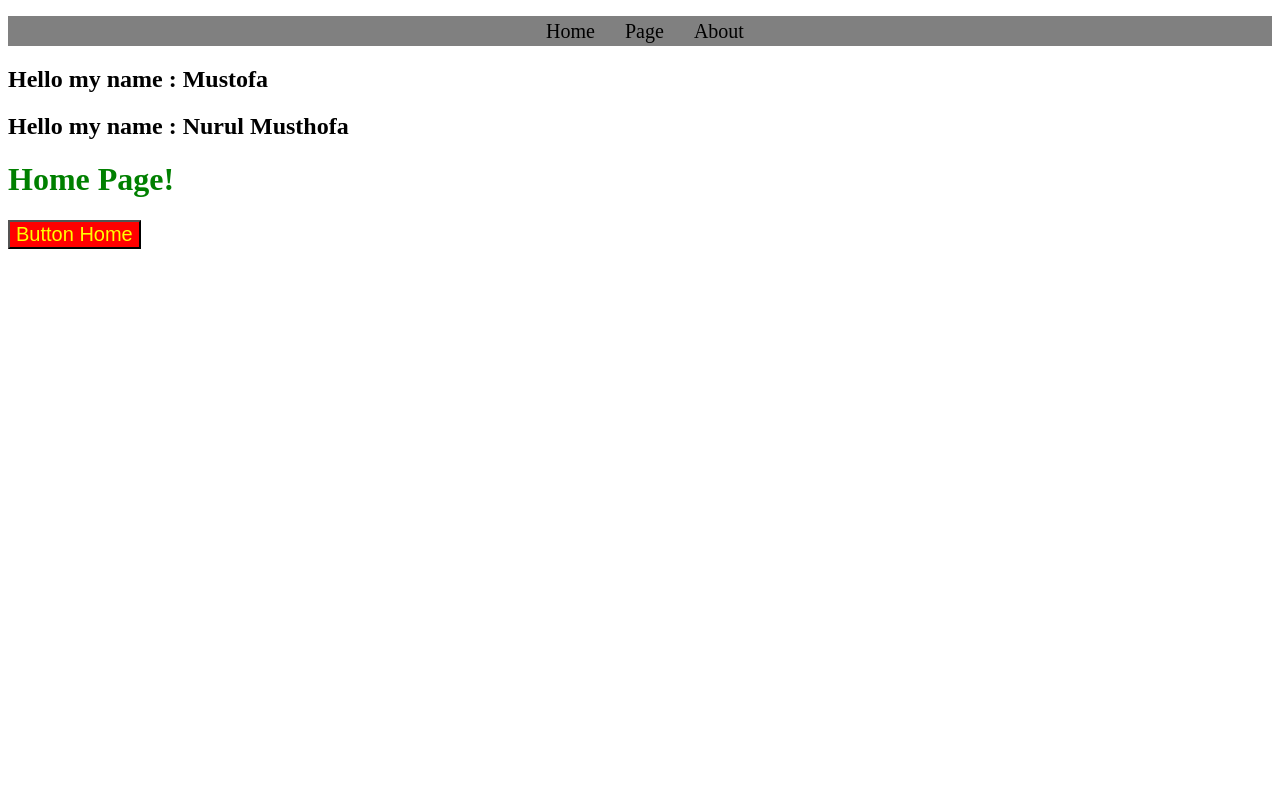
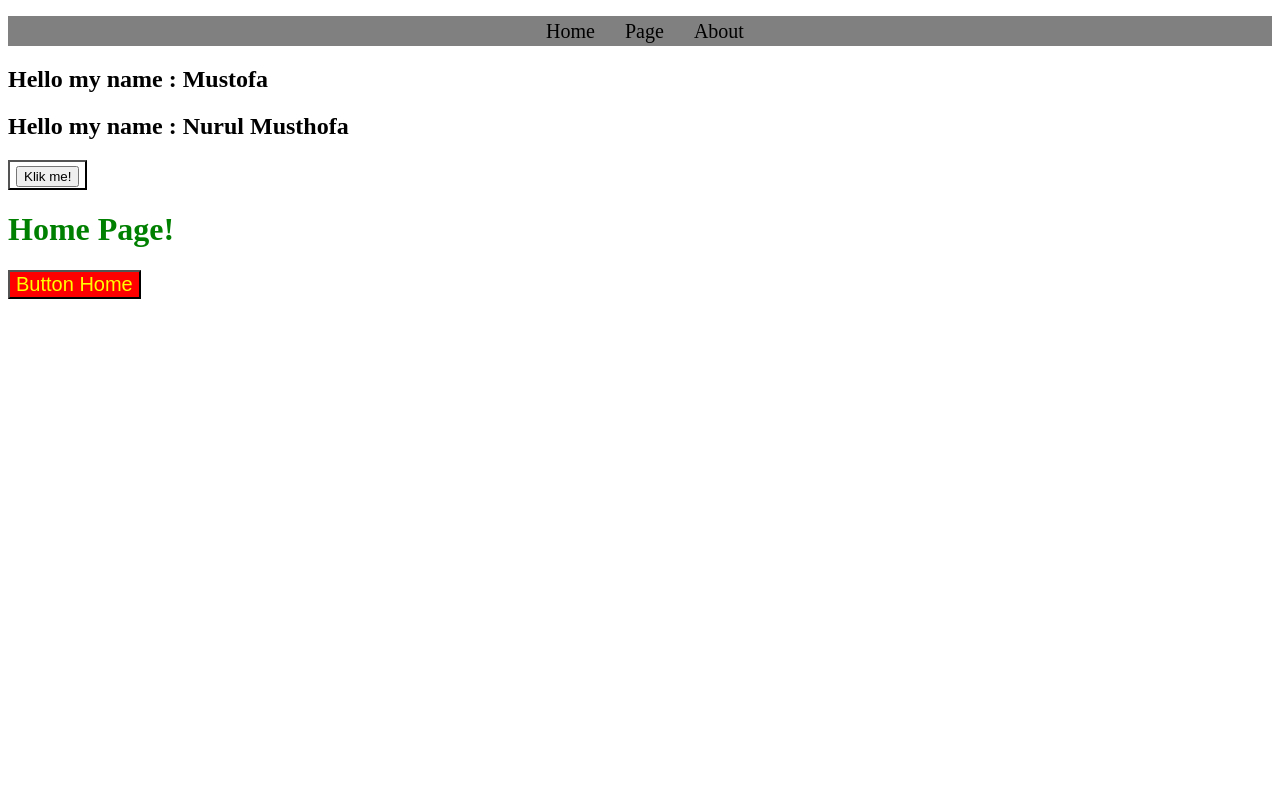
Before and after one commit to Mustofawho0/Purwadhika-Web-Develop, a React (Vite) app in the folder Front-End/Day3/intro-react/: page / in a window 1280 px wide. Shown: the top 800 px of the page. Built offline with nearby package versions, Linux system fonts and the light colour scheme.

Commit message:
React JS

```diff
--- a/Front-End/Day3/intro-react/src/App.jsx
+++ b/Front-End/Day3/intro-react/src/App.jsx
@@ -1,17 +1,21 @@
 // import "./App.css";
-// import Button from "./components/core/button";
-// import ThisIsAlert from "./components/core/alert";
+import Button from "./components/core/button";
+import ThisIsAlert from "./components/core/alert";
 import { Outlet } from "react-router-dom";
 import NavBar from "./components/core/navbar";
 import Footer from "./components/core/footer";
 import Introduce from "./pages/introduce/intro";
 
 function App() {
+  function ThisAlert() {
+    return confirm("Are you sure about that ?");
+  }
   return (
     <>
       <NavBar />
       <Introduce name="Mustofa" />
       <Introduce name="Nurul Musthofa" />
+      <ThisIsAlert clickMe={ThisAlert} />
       <div style={{ minHeight: "100vh" }}>
         <Outlet />
       </div>
@@ -21,12 +25,6 @@ function App() {
 }
 
 export default App;
-// function ThisAlert() {
-//   alert("KLIK ME!");
-// }
-{
-  /* <ThisIsAlert thisAlertHEHEHE={ThisAlert()} /> */
-}
 {
   /* <Button testAlert={AlertButton()} /> */
 }
--- a/Front-End/Day3/intro-react/src/components/core/alert.jsx
+++ b/Front-End/Day3/intro-react/src/components/core/alert.jsx
@@ -1,7 +1,16 @@
+import styled from "styled-components";
 export default function ThisIsAlert(props) {
+  const ButtonStyle = styled.button`
+    background-color: transparent;
+    font-size: 20px;
+    color: yellow;
+  `;
+
   return (
     <>
-      <button onClick={props.thisAlertHEHEHE}>Klik me!</button>
+      <ButtonStyle>
+        <button onClick={() => props.clickMe()}>Klik me!</button>
+      </ButtonStyle>
     </>
   );
 }
--- a/Front-End/Day3/intro-react/src/components/core/footer.jsx
+++ b/Front-End/Day3/intro-react/src/components/core/footer.jsx
@@ -10,9 +10,8 @@ export default function Footer() {
       }}
     >
       <p>
-        <b>&copy;</b>2024 JCWD-2702
+        All Right Reserved <b>&copy;</b>2024 JCWD-2702
       </p>
-      ;
     </div>
   );
 }
--- a/Front-End/Day3/intro-react/src/main.jsx
+++ b/Front-End/Day3/intro-react/src/main.jsx
@@ -1,7 +1,7 @@
+// import "./index.css";
 import React from "react";
 import ReactDOM from "react-dom/client";
 import App from "./App.jsx";
-// import "./index.css";
 import { RouterProvider, createBrowserRouter } from "react-router-dom";
 import HomePage from "./pages/home/index.jsx";
 import LoginPage from "./pages/Login/index.jsx";
```
